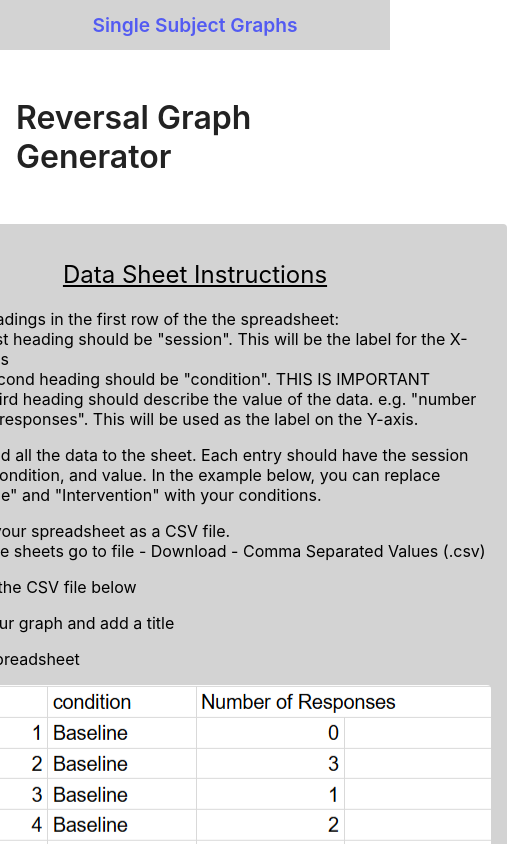
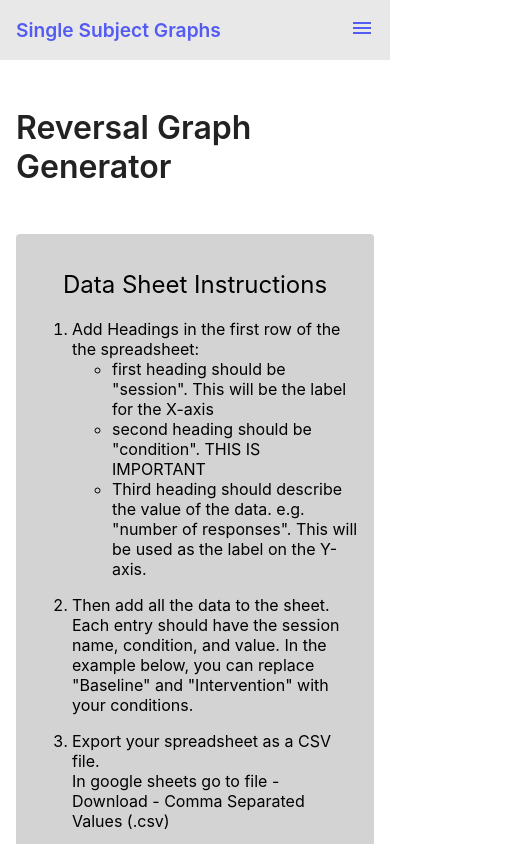
Before and after one commit to TimWallaceDev/single-subject-graphs, a React (Vite) app: page /reversal in a window 390 px wide. Shown: the top 844 px of the page, 507 px wide, since content can reach past the window. Built offline with nearby package versions, Linux system fonts and the light colour scheme.

Commit message:
add mobile styling

```diff
--- a/package.json
+++ b/package.json
@@ -4,8 +4,8 @@
   "version": "0.0.0",
   "type": "module",
   "scripts": {
-    "dev": "vite",
-    "build": "tsc -b && vite build",
+    "dev": "vite --host",
+    "build": "NODE_OPTIONS=--max-old-space-size=2500 tsc -b && vite build",
     "lint": "eslint . --ext ts,tsx --report-unused-disable-directives --max-warnings 0",
     "preview": "vite preview"
   },
--- a/src/components/MultipleBaseline/MultipleBaseline.tsx
+++ b/src/components/MultipleBaseline/MultipleBaseline.tsx
@@ -239,14 +239,29 @@ export const MultipleBaselineGraph = (props: GraphProps) => {
         //add the single axis to the layout object
         layout[xaxis] = { ...singleXAxis }
         layout[yaxis] = { ...singleYAxis }
+    }
 
+    let ratio = 1
+
+    function checkMobile(){
+        const currentWidth = window.innerWidth
+        console.log({currentWidth})
+        if (currentWidth < 700){
+            console.log("need mobile")
+            const deviceWidth = window.innerWidth
+            ratio = (deviceWidth - 32) / 700
+        }
     }
+
+    checkMobile()
+    console.log(ratio)
 
     return (
         <Plot
             className='plot'
             data={data}
             layout={layout as Partial<Plotly.Layout>}
+            style={{"scale": ratio.toString()}}
         />
     );
 };
--- a/src/components/Nav/Nav.scss
+++ b/src/components/Nav/Nav.scss
@@ -3,11 +3,11 @@
 
 .nav {
     display: flex;
+    flex-direction: column;
     align-items: center;
     justify-content: center;
-    padding: 8px 0;
-    background: lightgray;
-    height: 50px;
+    padding: 1rem;
+    background: rgb(233, 232, 232);
 
     @include tablet {
         justify-content: space-between;
@@ -25,6 +25,7 @@
         }
     }
 
+
     &__items {
         display: none;
         list-style-type: none;
@@ -39,8 +40,74 @@
     &__link {
 
         font-weight: 400;
+
         &:hover {
             color: #333;
         }
     }
 }
+
+.navbar {
+    width: 100%;
+    display: flex;
+    justify-content: space-between;
+    align-items: center;
+}
+
+.hamburger {
+    @include tablet {
+        display: none;
+    }
+}
+
+.hamburger-icon {
+    rotate: 0deg;
+    transition: rotate 0.3s ease;
+}
+
+.hamburger-icon--open {
+    rotate: 180deg;
+
+}
+
+.mobile-menu {
+    width: 100%;
+    overflow: hidden;
+    transition: height 0.7s ease;
+    height: 0px;
+}
+
+.mobile-menu--open {
+    height: 80px;
+}
+
+.mobile-nav__items {
+    display: flex;
+    flex-direction: column;
+    width: 100%;
+    list-style-type: none;
+    gap: 1rem;
+    font-weight: 600;
+    padding: 1rem 0 ;
+    margin: 0;
+
+    @include tablet {
+        display: none;
+    }
+
+}
+
+.mobile-nav__item {
+
+}
+
+.mobile-nav__link {
+
+    font-weight: 500;
+    text-transform: uppercase;
+    color: rgb(117, 116, 116);
+
+    &:hover {
+        color: $blue-hover;
+    }
+}
--- a/src/components/Nav/Nav.tsx
+++ b/src/components/Nav/Nav.tsx
@@ -1,10 +1,28 @@
 import { Link } from "react-router-dom"
+import hamburger from "../../assets/icons/menu.svg"
 import "./Nav.scss"
+import { useState } from "react"
 
 export function Nav() {
 
+    const [mobileOpen, setMobileOpen] = useState<boolean>(false)
+
+    function toggleMobileMenu() {
+        //if open remove opened class
+        if (mobileOpen) {
+            //remove opened class
+            setMobileOpen(false)
+        }
+        else {
+            setMobileOpen(true)
+            //add opened class
+        }
+    }
+
     return (
         <nav className="nav">
+            <div className="navbar">
+
                 <Link to="/">
                     <span className="nav__title">Single Subject Graphs</span>
                 </Link>
@@ -22,6 +40,27 @@ export function Nav() {
                     </li>
 
                 </ul>
+
+                <span className="hamburger" onClick={toggleMobileMenu}>
+                    <img src={hamburger} alt="hamburger menu icon" className={ mobileOpen ? "hamburger-icon hamburger-icon--open" : "hamburger-icon"}></img>
+                </span>
+
+            </div>
+            <div className={mobileOpen ? "mobile-menu mobile-menu--open" : "mobile-menu mobile-menu--closed"}>
+                <ul className="mobile-nav__items">
+                    <li className="mobile-nav__item">
+                        <Link to="/reversal">
+                            <span className="mobile-nav__link">Reversal Graph Generator</span>
+                        </Link>
+                    </li>
+                    <li className="mobile-nav__item">
+                        <Link to="/multiple-baseline">
+                            <span className="mobile-nav__link">Multiple Baseline Graph Generator</span>
+                        </Link>
+                    </li>
+
+                </ul>
+            </div>
         </nav>
     )
 }
--- a/src/components/ReversalGraph/ReversalGraph.tsx
+++ b/src/components/ReversalGraph/ReversalGraph.tsx
@@ -112,12 +112,7 @@ export const ReversalGraph = (props: GraphProps) => {
         return { ticks, vals }
     }
 
-    return (
-        <>
-            <Plot
-                className="plot"
-                data={objects as Data[]}
-                layout={{
+    const layout ={
         title: title,
         height: 450,
         width: 700,
@@ -151,8 +146,30 @@ export const ReversalGraph = (props: GraphProps) => {
             t: 100,  // Top margin
             b: 100   // Bottom margin
         }
-                }}
+    }
+    let ratio = 1
+
+    function checkMobile(){
+        const currentWidth = window.innerWidth
+        console.log({currentWidth})
+        if (currentWidth < 700){
+            console.log("need mobile")
+            const deviceWidth = window.innerWidth
+            ratio = (deviceWidth - 32) / 700
+        }
+    }
+
+    checkMobile()
+    console.log(ratio)
+
+    return (
+        <>
+            <Plot
+                className="plot"
+                data={objects as Data[]}
+                layout={layout}
                 config={{responsive: true}}
+                style={{"scale": ratio.toString()}}
             />
             </>
     );
--- a/src/pages/Home/Home.scss
+++ b/src/pages/Home/Home.scss
@@ -71,7 +71,7 @@
     display: flex;
     flex-direction: column;
     align-items: center;
-    padding: 3rem 0;
+    padding: 3rem 1rem;
     gap: 2rem;
     margin: 0 1rem;
     width: 100%;
--- a/src/pages/MultipleBaseline/MultipleBaseline.tsx
+++ b/src/pages/MultipleBaseline/MultipleBaseline.tsx
@@ -67,6 +67,8 @@ export function MultipleBaseline() {
             });
     };
 
+
+
     return (
         <main className="product">
             <h1 className="product__title">Multiple Baseline Graph Generator</h1>
@@ -113,11 +115,11 @@ export function MultipleBaseline() {
             </section>
 
             <section className="form">
-                {/* <h3 className="form__title">Upload File</h3> */}
+                <h3 className="form__title">Upload Data Sheet</h3>
                 <div className="file">
                     <label htmlFor="fileInput" className="file__label">
                         <span className="button__text">Upload Data Sheet</span>
-                        <img src={uploadFile} alt="upload file icon"/>
+                        <img src={uploadFile} alt="upload file icon" />
                     </label>
                     <input type="file" id="fileInput" className="choose-file-button" accept=".csv" name="file" onChange={(e) => handleFileSelect(e)} />
                 </div>
--- a/src/pages/Reversal/Reversal.scss
+++ b/src/pages/Reversal/Reversal.scss
@@ -95,6 +95,8 @@
 
     &__spreadsheet {
 
+        max-width: 100%;
+
         @include tablet {
             flex: 1;
             display: flex;
@@ -110,6 +112,7 @@
     &__image {
 
         border-radius: 4px;
+        max-width: 100%;
 
         @include tablet {
             max-width: 450px;
@@ -119,6 +122,8 @@
 }
 
 .form {
+
+    margin: 4rem 0;
 
     @include tablet {
         margin: 4rem 0;
@@ -157,8 +162,14 @@
     display: flex;
     flex-direction: column;
     align-items: center;
-    gap: 3rem;
     margin-bottom: 4rem;
+    margin: 0 1rem 4rem 1rem;
+    width: 100%;
+    gap: 1rem;
+
+    @include tablet {
+        gap: 3rem;
+    }
 
     &__heading {
         margin: 0;
@@ -168,6 +179,8 @@
         display: flex;
         gap: 1rem;
         width: 100%;
+        display: flex;
+        flex-direction: column;
     }
 
     &__title-input {
@@ -175,9 +188,13 @@
     }
 
     &__placeholder-image {
-        width: 500px;
+        width: 100%;
         margin-bottom: 4rem;
         background-color: rgb(220, 217, 217);
+
+        @include tablet {
+            width: 500px;
+        }
     }
 }
 
--- a/src/pages/Reversal/Reversal.tsx
+++ b/src/pages/Reversal/Reversal.tsx
@@ -70,7 +70,7 @@ export function Reversal() {
         <main className="product">
             <h1 className="product__title">Reversal Graph Generator</h1>
             <section className="instructions-wrapper">
-                <h2 className="product__subtitle product__subtitle--underline">Data Sheet Instructions</h2>
+                <h2 className="product__subtitle">Data Sheet Instructions</h2>
 
                 <div className="instructions">
 
```
Also changed, not shown: notes.txt, src/assets/icons/menu.svg, 1 other file (tests, documents, lock files or other folders). Lines whose indentation alone changed are shown as unchanged.
